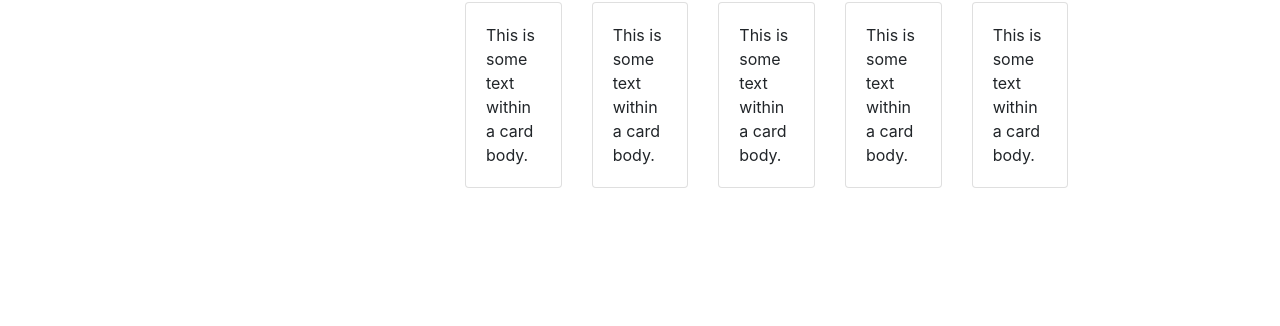
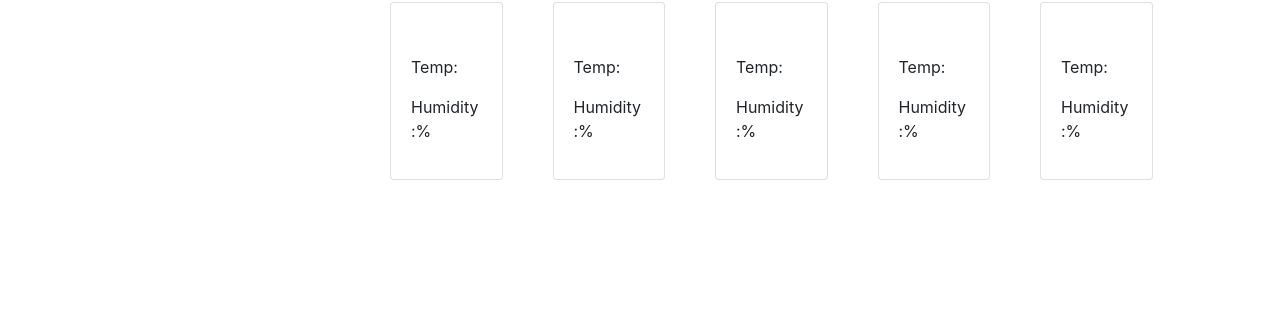
Before and after one commit to lpenenburgh/Weather-Dashboard, a plain HTML site: page index.html in a window 1280 px wide. Shown: the part 474-800 px from the top of the page. Drawn offline with nearby package versions, Linux system fonts and the light colour scheme.

Commit message:
5 day forcast html

```diff
--- a/assets/style.css
+++ b/assets/style.css
@@ -5,3 +5,7 @@
     border-radius: 0;
     padding: 20px;
   }
+
+.col-2 {
+  margin-left: 20px;
+}
--- a/index.html
+++ b/index.html
@@ -24,7 +24,7 @@
 
     <div class="container">
         <div class="row">
-            <div class="col-4">
+            <div class="col-3">
                 <h2>Search for a City:</h2>
                 <div class="input-group mb-3">
                     <input type="text" class="form-control" placeholder="" aria-label="Recipient's username"
@@ -35,7 +35,7 @@
                 </div>
                 <div id="latestSearches"></div>
             </div>
-            <div class="col-8">
+            <div class="col-9">
                 <div class="row">
                     <div class="col-12">
                         <div class="card" id="bigCard">
@@ -53,37 +53,52 @@
                         <h2>5-Day Forcast:</h2>
                         <div class="row">
                             <div class="col-2">
-                                <div class="card" id="cardOne">
-                                    <div class="card-body">
-                                        This is some text within a card body.
-                                    </div>
-                                </div>
-                            </div>
-                            <div class="col-2">
                                 <div class="card" id="cardTwo">
                                     <div class="card-body">
-                                        This is some text within a card body.
+                                        <h2> <span id="dateTwo"></span></h2>
+                                        <img id="iconTwo" src="">
+                                        <p>Temp:<span id="tempTwo"></span></p>
+                                        <p>Humidity:<span id="humidTwo"></span>%</p>
                                     </div>
                                 </div>
                             </div>
                             <div class="col-2">
                                 <div class="card" id="cardThree">
                                     <div class="card-body">
-                                        This is some text within a card body.
+                                        <h2> <span id="dateThree"></span></h2>
+                                        <img id="iconThree" src="">
+                                        <p>Temp:<span id="tempThree"></span></p>
+                                        <p>Humidity:<span id="humidThree"></span>%</p>
                                     </div>
                                 </div>
                             </div>
                             <div class="col-2">
                                 <div class="card" id="cardFour">
                                     <div class="card-body">
-                                        This is some text within a card body.
+                                        <h2> <span id="dateFour"></span></h2>
+                                        <img id="iconFour" src="">
+                                        <p>Temp:<span id="tempFour"></span></p>
+                                        <p>Humidity:<span id="humidFour"></span>%</p>
                                     </div>
                                 </div>
                             </div>
                             <div class="col-2">
                                 <div class="card" id="cardFive">
                                     <div class="card-body">
-                                        This is some text within a card body.
+                                        <h2> <span id="dateFive"></span></h2>
+                                        <img id="iconFive" src="">
+                                        <p>Temp:<span id="tempFive"></span></p>
+                                        <p>Humidity:<span id="humidFive"></span>%</p>
+                                    </div>
+                                </div>
+                            </div>
+                            <div class="col-2">
+                                <div class="card" id="cardSix">
+                                    <div class="card-body">
+                                        <h2> <span id="dateSix"></span></h2>
+                                        <img id="iconSix" src="">
+                                        <p>Temp:<span id="tempSix"></span></p>
+                                        <p>Humidity:<span id="humidSix"></span>%</p>
                                     </div>
                                 </div>
                             </div>
```
